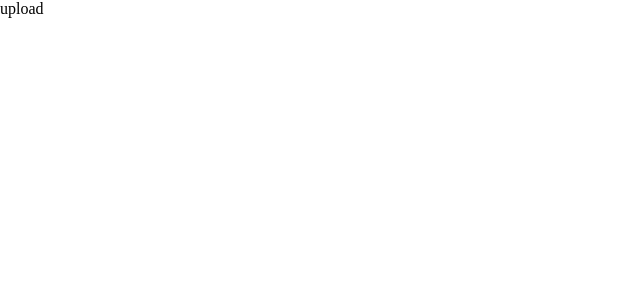
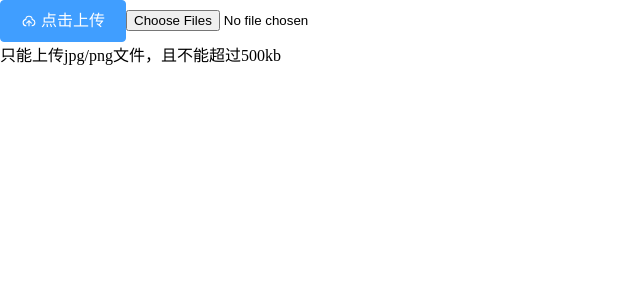
Before and after one commit to baojiawei/pos-ui, a Vue app: page / in a window 1280 px wide. Shown: the top 300 px of the page, without its empty margins (0-640 px from the left). Built offline with nearby package versions, Linux system fonts and the light colour scheme.

Commit message:
upload组件: 上传文件超过限制，调用onExceed

```diff
--- a/src/App.vue
+++ b/src/App.vue
@@ -5,13 +5,17 @@
       action="http://localhost:3000/upload"
       :file-list="fileList"
       :limit="3"
+      accept="image/jpeg"
       :multiple="true"
       :on-exceed="handleExceed"
       :on-change="handleChange"
       :on-success="handleSuccess"
       :on-error="handleError"
       :on-progress="handleProgress"
-    ></pos-upload>
+    >
+      <pos-button icon="shangchuan" type="primary">点击上传</pos-button>
+      <div slot="tip">只能上传jpg/png文件，且不能超过500kb</div>
+    </pos-upload>
   </div>
 </template>
 
@@ -27,7 +31,10 @@ export default {
     }
   },
   methods: {
-    handleExceed() {},
+    handleExceed(files, fileList) {
+      console.log(files, fileList)
+      console.log('用户传递的已经超过预期数量了')
+    },
     handleChange() {},
     handleSuccess() {},
     handleError() {},
--- a/src/packages/Form/upload/upload.vue
+++ b/src/packages/Form/upload/upload.vue
@@ -1,5 +1,20 @@
 <template>
-  <div class="pos-upload">upload</div>
+  <div class="pos-upload">
+    <div @click="handleClick" class="pos-upload-btn">
+      <slot></slot>
+    </div>
+    <input
+      type="file"
+      :accept="accept"
+      :multiple="multiple"
+      @change="handleChange"
+      :name="name"
+      ref="input"
+    />
+    <div>
+      <slot name="tip"></slot>
+    </div>
+  </div>
 </template>
 
 <script>
@@ -18,6 +33,7 @@ export default {
       type: Array,
       default: () => []
     },
+    accept: String,
     limit: Number,
     multiple: Boolean,
     onExceed: Function,
@@ -26,10 +42,29 @@ export default {
     onError: Function,
     onProgress: Function
   },
-  methods: {}
+  methods: {
+    handleClick() {
+      this.$refs.input.value = ''
+      this.$refs.input.click()
+    },
+    handleChange(e) {
+      const files = e.target.files
+      this.uploadFiles(files)
+    },
+    uploadFiles(files) {
+      if (this.limit && this.fileList.length + files.length > this.limit) {
+        return this.onExceed && this.onExceed(files, this.fileList)
+      }
+    }
+  }
 }
 </script>
 
 <style lang="scss">
 @import '@/styles/_var.scss';
+.pos-upload {
+  .pos-upload-btn {
+    display: inline-block;
+  }
+}
 </style>
```
